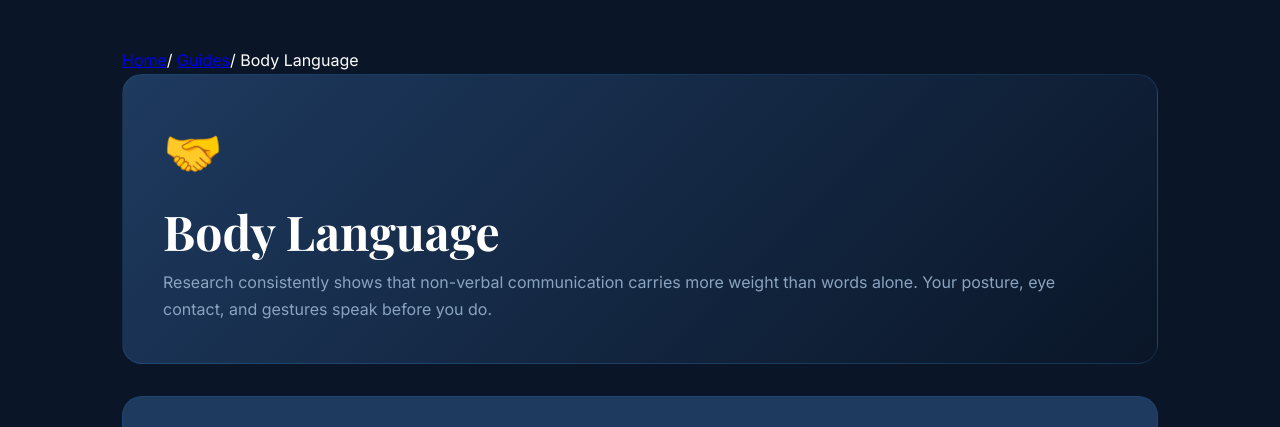
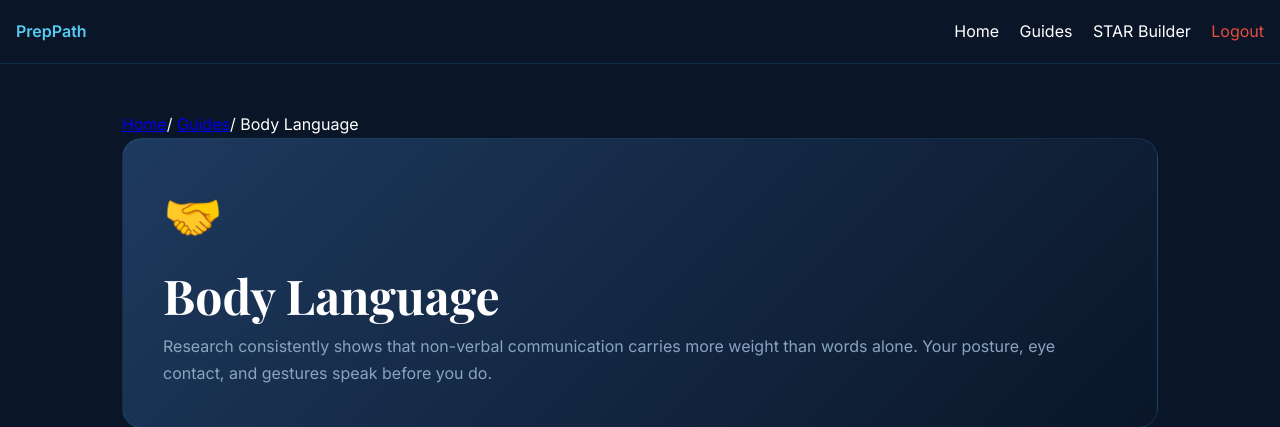
Before and after one commit to hafsaaatif197-bit/preppath, a Flask app: page /guides/bodylanguage in a window 1280 px wide. Shown: the top 427 px of the page. Run offline with Flask 3, Linux system fonts and the light colour scheme; a user stored in the database is signed in.

Commit message:
fix: patch app routing endpoints and base skeleton layout to eliminate template build crashes

```diff
--- a/app.py
+++ b/app.py
@@ -2,20 +2,14 @@ from flask import Flask, render_template, request, redirect, url_for, flash
 from flask_login import LoginManager, UserMixin, login_user, logout_user, login_required, current_user
 from werkzeug.security import generate_password_hash, check_password_hash
 import sqlite3
-import os
-from dotenv import load_dotenv
-
-load_dotenv()
 
 app = Flask(__name__)
-app.secret_key = "preppath-secret-key"
+app.secret_key = "preppath-secret-key-2024"
 
-# ─── LOGIN MANAGER SETUP ────────────────────────────────────────────
 login_manager = LoginManager()
 login_manager.init_app(app)
 login_manager.login_view = "login"
 
-# ─── USER CLASS ─────────────────────────────────────────────────────
 class User(UserMixin):
     def __init__(self, id, name, email):
         self.id = id
@@ -31,7 +25,6 @@ def load_user(user_id):
         return User(user["id"], user["name"], user["email"])
     return None
 
-# ─── DATABASE ───────────────────────────────────────────────────────
 def get_db():
     conn = sqlite3.connect("preppath.db")
     conn.row_factory = sqlite3.Row
@@ -39,7 +32,6 @@ def get_db():
 
 def init_db():
     conn = get_db()
-    # Hum pehle hi users database setup kar chuke hain
     conn.executescript("""
         CREATE TABLE IF NOT EXISTS users (
             id INTEGER PRIMARY KEY AUTOINCREMENT,
@@ -48,11 +40,54 @@ def init_db():
             password TEXT NOT NULL,
             created_at TEXT DEFAULT (datetime('now'))
         );
+        CREATE TABLE IF NOT EXISTS star_answers (
+            id INTEGER PRIMARY KEY AUTOINCREMENT,
+            user_id INTEGER NOT NULL,
+            question TEXT,
+            situation TEXT,
+            task TEXT,
+            action TEXT,
+            result TEXT,
+            full_answer TEXT,
+            created_at TEXT DEFAULT (datetime('now')),
+            FOREIGN KEY (user_id) REFERENCES users(id)
+        );
+        CREATE TABLE IF NOT EXISTS user_activity (
+            id INTEGER PRIMARY KEY AUTOINCREMENT,
+            user_id INTEGER NOT NULL,
+            activity_type TEXT,
+            created_at TEXT DEFAULT (datetime('now')),
+            FOREIGN KEY (user_id) REFERENCES users(id)
+        );
     """)
     conn.commit()
     conn.close()
 
-# ─── AUTH ROUTES ────────────────────────────────────────────────────
+def log_activity(user_id, activity_type):
+    conn = get_db()
+    conn.execute("INSERT INTO user_activity (user_id, activity_type) VALUES (?, ?)", (user_id, activity_type))
+    conn.commit()
+    conn.close()
+
+def get_readiness_score(user_id):
+    conn = get_db()
+    activities = conn.execute("SELECT DISTINCT activity_type FROM user_activity WHERE user_id = ?", (user_id,)).fetchall()
+    activity_list = [a["activity_type"] for a in activities]
+    score = 0
+    if "guide_confidence" in activity_list: score += 15
+    if "guide_dressing" in activity_list: score += 15
+    if "guide_bodylanguage" in activity_list: score += 15
+    if "guide_howtoanswer" in activity_list: score += 15
+    if "star_builder" in activity_list: score += 40
+    conn.close()
+    return min(score, 100)
+
+@app.route("/")
+@login_required
+def home():
+    score = get_readiness_score(current_user.id)
+    return render_template("index.html", score=score)
+
 @app.route("/register", methods=["GET", "POST"])
 def register():
     if request.method == "POST":
@@ -61,14 +96,13 @@ def register():
         password = generate_password_hash(request.form["password"])
         try:
             conn = get_db()
-            conn.execute("INSERT INTO users (name, email, password) VALUES (?, ?, ?)",
-                         (name, email, password))
+            conn.execute("INSERT INTO users (name, email, password) VALUES (?, ?, ?)", (name, email, password))
             conn.commit()
             conn.close()
-            flash("Account created! Please log in.", "success")
+            flash("Account created!", "success")
             return redirect(url_for("login"))
         except:
-            flash("Email already exists. Try logging in.", "danger")
+            flash("Registration Failed.", "danger")
     return render_template("register.html")
 
 @app.route("/login", methods=["GET", "POST"])
@@ -82,7 +116,7 @@ def login():
         if user and check_password_hash(user["password"], password):
             login_user(User(user["id"], user["name"], user["email"]))
             return redirect(url_for("home"))
-        flash("Incorrect email or password.", "danger")
+        flash("Invalid Credentials", "danger")
     return render_template("login.html")
 
 @app.route("/logout")
@@ -91,13 +125,6 @@ def logout():
     logout_user()
     return redirect(url_for("login"))
 
-# ─── MAIN ROUTES ────────────────────────────────────────────────────
-@app.route("/")
-@login_required
-def home():
-    return render_template("index.html")
-
-# ─── ACTIVE GUIDES ROUTES ───────────────────────────────────────────
 @app.route("/guides")
 @login_required
 def guides():
@@ -106,53 +133,65 @@ def guides():
 @app.route("/guides/confidence")
 @login_required
 def guide_confidence():
+    log_activity(current_user.id, "guide_confidence")
     return render_template("guide_confidence.html")
 
 @app.route("/guides/dressing")
 @login_required
 def guide_dressing():
+    log_activity(current_user.id, "guide_dressing")
     return render_template("guide_dressing.html")
 
 @app.route("/guides/bodylanguage")
 @login_required
 def guide_bodylanguage():
+    log_activity(current_user.id, "guide_bodylanguage")
     return render_template("guide_bodylanguage.html")
 
 @app.route("/guides/howtoanswer")
 @login_required
 def guide_howtoanswer():
+    log_activity(current_user.id, "guide_howtoanswer")
     return render_template("guide_howtoanswer.html")
-# ─── STAR BUILDER ───────────────────────────────────────────
+
+# Fixed: Star builder will now retain page scope to render variables safely
 @app.route("/star-builder", methods=["GET", "POST"])
 @login_required
 def star_builder():
+    built_answer = None
     if request.method == "POST":
-        title = request.form["title"]
-        situation = request.form["situation"]
-        task = request.form["task"]
-        action = request.form["action"]
-        result = request.form["result"]
+        question = request.form.get("question") or "Behavioral Performance Question"
+        situation = request.form.get("situation", "")
+        task = request.form.get("task", "")
+        action = request.form.get("action", "")
+        result = request.form.get("result", "")
+
+        built_answer = f"Situation: {situation} Task required: {task}. I took action by {action} which resulted in {result}."
 
         conn = get_db()
         conn.execute(
-            "INSERT INTO star_answers (user_id, title, situation, task, action, result) VALUES (?, ?, ?, ?, ?, ?)",
-            (current_user.id, title, situation, task, action, result)
+            "INSERT INTO star_answers (user_id, question, situation, task, action, result, full_answer) VALUES (?,?,?,?,?,?,?)",
+            (current_user.id, question, situation, task, action, result, built_answer)
         )
         conn.commit()
         conn.close()
-        flash("STAR Response saved successfully!", "success")
-        return redirect(url_for("star_answers"))
-    return render_template("star_builder.html")
+        log_activity(current_user.id, "star_builder")
+        flash("STAR response successfully compiled and saved!", "success")
+    return render_template("star_builder.html", answer=built_answer)
 
-@app.route("/star-answers")
+@app.route("/star-saved")
 @login_required
-def star_answers():
+def star_saved():
     conn = get_db()
-    answers = conn.execute("SELECT * FROM star_answers WHERE user_id = ? ORDER BY created_at DESC", (current_user.id,)).fetchall()
+    answers = conn.execute("SELECT * FROM star_answers WHERE user_id = ? ORDER BY id DESC", (current_user.id,)).fetchall()
     conn.close()
     return render_template("star_saved.html", answers=answers)
 
-# ─── RUN ────────────────────────────────────────────────────────────
+@app.route("/interview")
+@login_required
+def interview_setup():
+    return "<h3>Mock Interview System Active</h3><a href='/'>Back Home</a>"
+
 if __name__ == "__main__":
     init_db()
     app.run(debug=True)
--- a/templates/base.html
+++ b/templates/base.html
@@ -7,15 +7,29 @@
   <link rel="stylesheet" href="{{ url_for('static', filename='css/style.css') }}"/>
 </head>
 <body>
+
+  {% if current_user.is_authenticated %}
+  <nav class="navbar" style="display:flex; justify-content:space-between; padding:1rem; background:#0A1628; color:white;">
+    <a href="{{ url_for('home') }}" style="color:#56CCF2; text-decoration:none; font-weight:bold;">PrepPath</a>
+    <div>
+      <a href="{{ url_for('home') }}" style="color:white; margin-right:1rem; text-decoration:none;">Home</a>
+      <a href="{{ url_for('guides') }}" style="color:white; margin-right:1rem; text-decoration:none;">Guides</a>
+      <a href="{{ url_for('star_builder') }}" style="color:white; margin-right:1rem; text-decoration:none;">STAR Builder</a>
+      <a href="{{ url_for('logout') }}" style="color:#E74C3C; text-decoration:none;">Logout</a>
+    </div>
+  </nav>
+  {% endif %}
+
   {% with messages = get_flashed_messages(with_categories=true) %}
     {% if messages %}
-      <div class="flash-container">
+      <div class="flash-container" style="padding:1rem;">
         {% for category, message in messages %}
-          <div class="flash flash-{{ category }}">{{ message }}</div>
+          <div class="flash flash-{{ category }}" style="padding:0.75rem; margin-bottom:0.5rem; border-radius:4px;">{{ message }}</div>
         {% endfor %}
       </div>
     {% endif %}
   {% endwith %}
+
   {% block content %}{% endblock %}
 </body>
 </html>
```
Also changed, not shown: templates/index.html (added).
